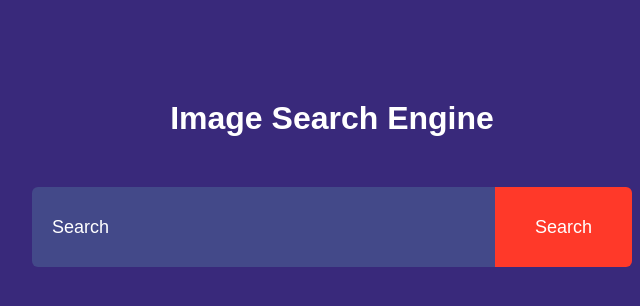
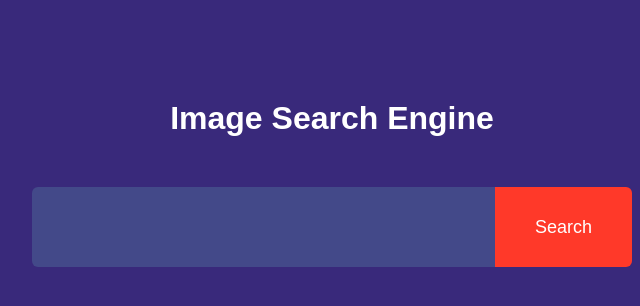
Before and after one commit to Eloji-Dominic/image-search, a plain HTML site: page index.html in a window 1280 px wide. Shown: the full height of the page, 308-948 px from the left. Drawn offline with Linux system fonts and the light colour scheme.

Commit message:
Update index.html

```diff
--- a/index.html
+++ b/index.html
@@ -51,12 +51,6 @@
       font-size: 18px;
       font-weight: 500;
       cursor: pointer;
-    }
-    form input::placeholder{
-      color: #fff;
-    }
-    form input::placeholder:is(:focus, :hover){
-      opacity: 0;
     }
     form button{
       padding: 0 40px;
@@ -167,7 +161,7 @@
   <div class="parent">
     <h1>Image Search Engine</h1>
     <form id="search-form">
-      <input type="text" id="search-box" placeholder="Search">
+      <input type="text" id="search-box">
       <button>Search</button>
     </form>
   </div>
```
